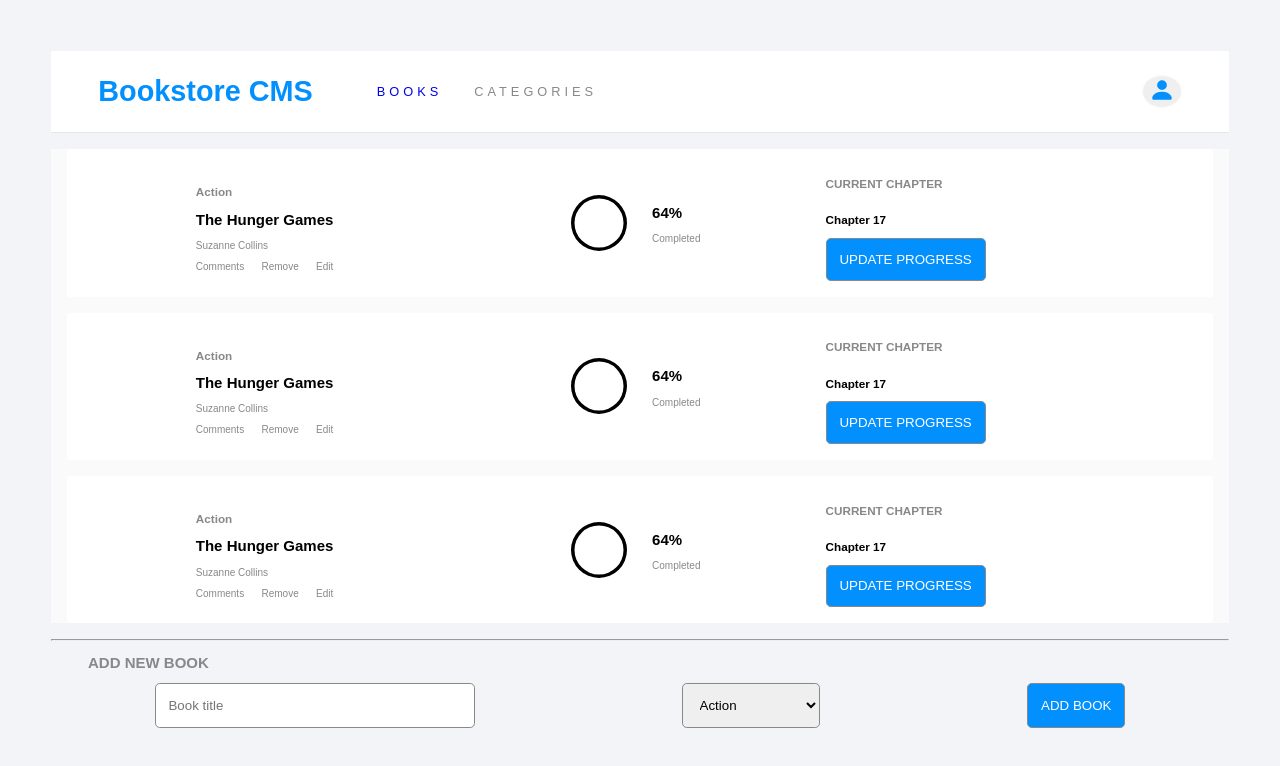
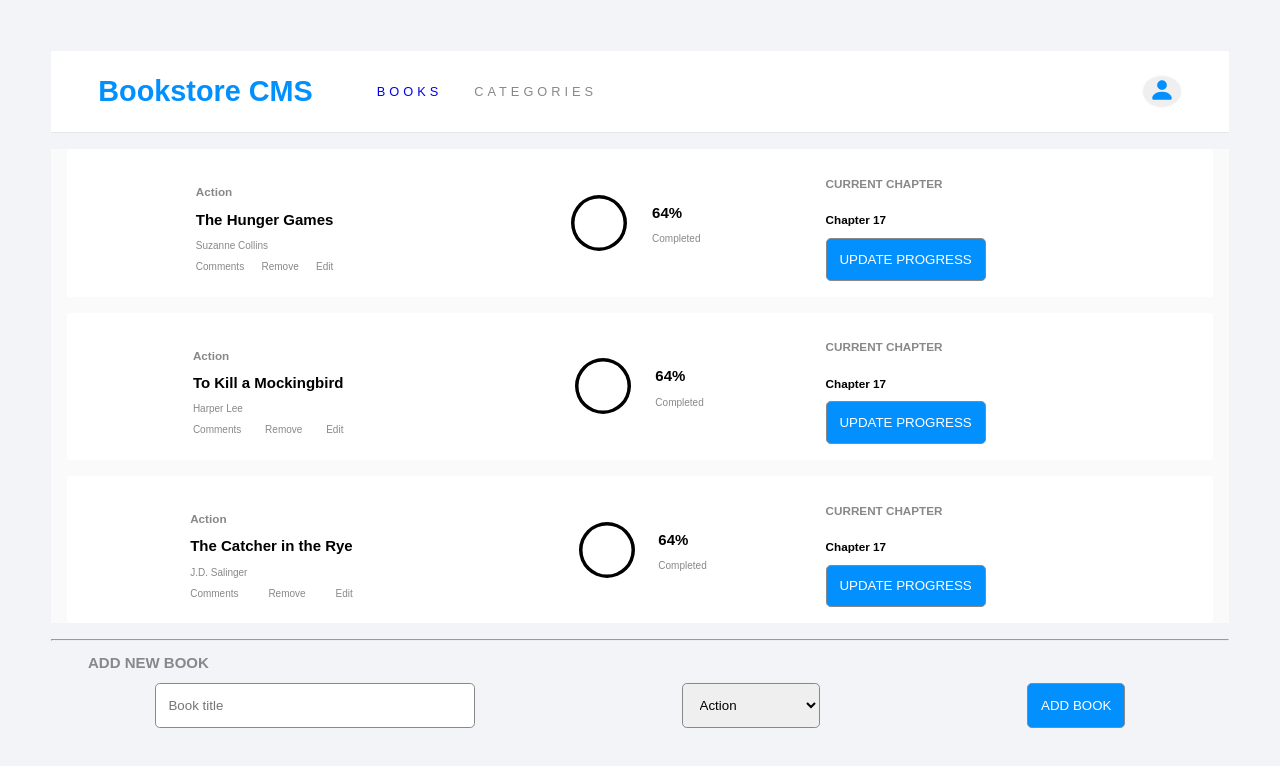
Before and after one commit to J-C-S-V/bookstore, a React (Create React App) app: page / in a window 1280 px wide. Shown: the top 766 px of the page. Built offline with nearby package versions, Linux system fonts and the light colour scheme.

Commit message:
Add two sections for the bookcard component

```diff
--- a/package.json
+++ b/package.json
@@ -7,6 +7,7 @@
     "@testing-library/react": "^13.4.0",
     "@testing-library/user-event": "^13.5.0",
     "node-sass": "^7.0.3",
+    "prop-types": "^15.8.1",
     "react": "^18.2.0",
     "react-dom": "^18.2.0",
     "react-router-dom": "^6.11.1",
--- a/src/components/BookCard.jsx
+++ b/src/components/BookCard.jsx
@@ -1,13 +1,14 @@
+import PropTypes from 'prop-types';
 import '../styles/BookCard.scss';
 
-function BookCard() {
+function Book({ title, author }) {
   return (
     <article className="book">
       <div className="book__left">
         <div className="book__left-description">
           <h3 className="book__left-h3">Action</h3>
-          <h2 className="book__left-h2">The Hunger Games</h2>
-          <p className="book__left-p">Suzanne Collins</p>
+          <h2 className="book__left-h2">{title}</h2>
+          <p className="book__left-p">{author}</p>
           <ul className="book__left-ul">
             <li className="book__left-li">Comments</li>
             <li className="book__left-li">Remove</li>
@@ -42,4 +43,25 @@ function BookCard() {
   );
 }
 
-export default BookCard;
+function BookList() {
+  const booksDescription = [
+    { title: 'The Hunger Games', author: 'Suzanne Collins' },
+    { title: 'To Kill a Mockingbird', author: 'Harper Lee' },
+    { title: 'The Catcher in the Rye', author: 'J.D. Salinger' },
+  ];
+
+  return (
+    <div className="book-list">
+      {booksDescription.map((book) => (
+        <Book key={book.title} title={book.title} author={book.author} />
+      ))}
+    </div>
+  );
+}
+
+Book.propTypes = {
+  title: PropTypes.string.isRequired,
+  author: PropTypes.string.isRequired,
+};
+
+export default BookList;
--- a/src/components/Home.jsx
+++ b/src/components/Home.jsx
@@ -9,8 +9,6 @@ function Home() {
       <Navbar />
       <div className="books-wapper">
         <BookCard />
-        <BookCard />
-        <BookCard />
       </div>
       <hr />
       <Form />
```
Also changed, not shown: 1 other file (tests, documents, lock files or other folders).
